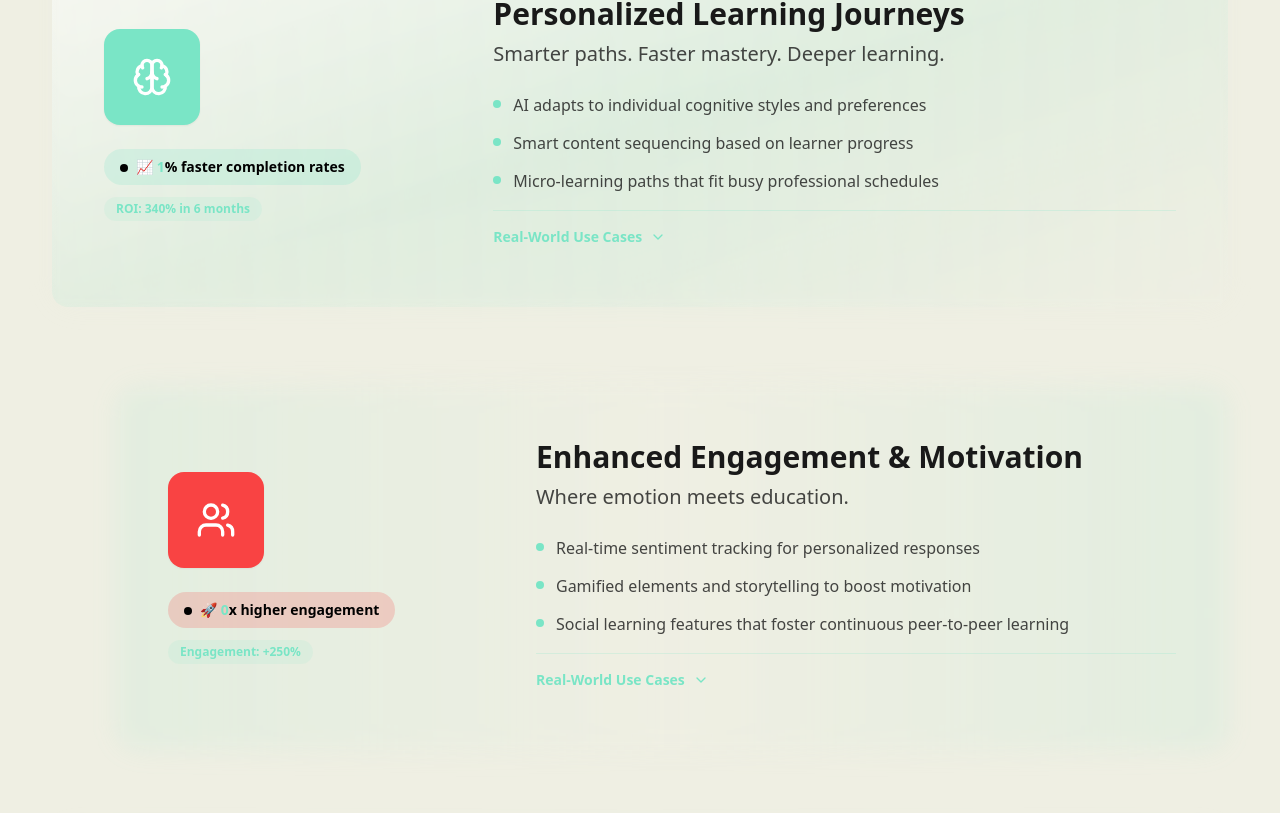
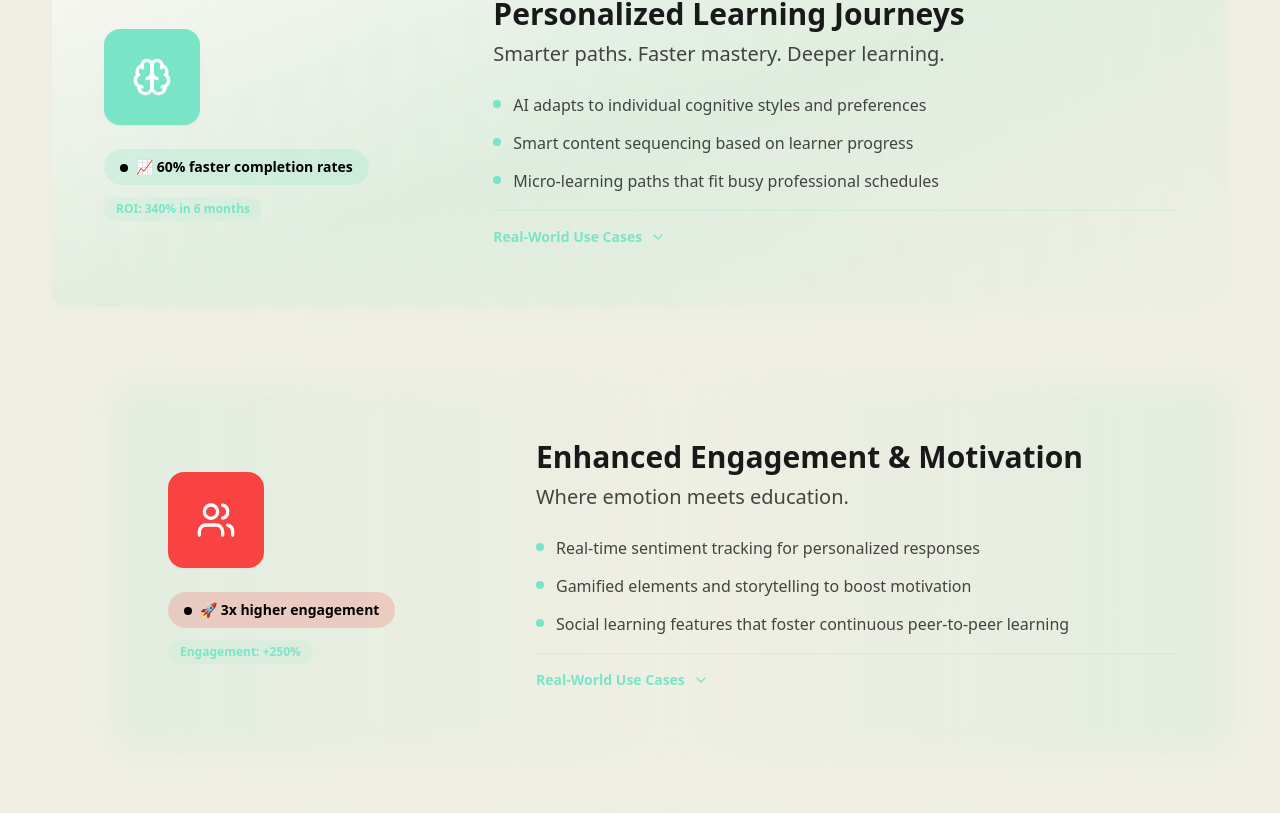
Before and after one commit to kkarakas-lxera/lxera-vision-platform, a React (Vite) app: page / in a window 1280 px wide. Shown: the part 2067-2880 px from the top of the page. Built offline with nearby package versions, Linux system fonts and the light colour scheme.

Commit message:
Reverted to commit f332fc673046d4ba4768b3a461699b25130e96d4

```diff
--- a/src/components/AnimatedStat.tsx
+++ /dev/null
@@ -1,91 +0,0 @@
-
-import { useEffect, useRef, useState } from "react";
-
-interface AnimatedStatProps {
-  value: string; // E.g., "60% faster", "+250% engagement", "3x boost"
-  duration?: number; // ms, default 1500
-  className?: string;
-}
-
-function parseNumber(stat: string): { prefix: string; number: number; suffix: string } {
-  // Finds the first number (int or float), and splits prefix/suffix
-  const match = stat.match(/([+-]?[\d.,]+)(.*)/);
-  if (!match) {
-    return { prefix: "", number: 0, suffix: stat };
-  }
-  const [_, numStr, after] = match;
-  const prefixMatch = stat.match(/^([^0-9+\-.]*)/);
-  return {
-    prefix: prefixMatch ? prefixMatch[0] : "",
-    number: parseFloat(numStr.replace(/,/g, "")),
-    suffix: after
-  };
-}
-
-const AnimatedStat = ({ value, duration = 1500, className }: AnimatedStatProps) => {
-  const [current, setCurrent] = useState(0);
-  const [hasAnimated, setHasAnimated] = useState(false);
-  const statRef = useRef<HTMLSpanElement | null>(null);
-
-  const { prefix, number, suffix } = parseNumber(value);
-
-  useEffect(() => {
-    let timeout: NodeJS.Timeout;
-    let observer: IntersectionObserver | undefined;
-    const node = statRef.current;
-
-    if (!node) return;
-
-    const startAnimation = () => {
-      if (hasAnimated) return;
-      setHasAnimated(true);
-      const start = 0;
-      const end = number;
-      const steps = 40;
-      let currentStep = 0;
-
-      const increment = () => {
-        currentStep++;
-        const progress = Math.min(currentStep / steps, 1);
-        const nextValue = Math.floor(progress * (end - start) + start);
-        setCurrent(nextValue);
-        if (currentStep < steps) {
-          timeout = setTimeout(increment, duration / steps);
-        } else {
-          setCurrent(end);
-        }
-      };
-      increment();
-    };
-
-    observer = new IntersectionObserver(
-      entries => {
-        if (entries[0].isIntersecting) {
-          startAnimation();
-          observer && observer.disconnect();
-        }
-      },
-      { threshold: 0.5 }
-    );
-
-    observer.observe(node);
-
-    return () => {
-      if (timeout) clearTimeout(timeout);
-      observer && observer.disconnect();
-    };
-    // eslint-disable-next-line
-  }, [statRef, number, duration, hasAnimated]);
-
-  return (
-    <span ref={statRef} className={className}>
-      {prefix}
-      <span className="text-future-green font-bold">
-        {statRef.current && hasAnimated ? current : 0}
-      </span>
-      {suffix}
-    </span>
-  );
-};
-
-export default AnimatedStat;
--- a/src/components/CapabilityCard.tsx
+++ b/src/components/CapabilityCard.tsx
@@ -2,7 +2,6 @@ import { Badge } from "@/components/ui/badge";
 import { Card, CardContent } from "@/components/ui/card";
 import { LucideIcon, ChevronDown, ChevronUp } from "lucide-react";
 import { useState } from "react";
-import AnimatedStat from "./AnimatedStat";
 
 interface CapabilityCardProps {
   icon: LucideIcon;
@@ -57,7 +56,7 @@ const CapabilityCard = ({
           <div className="flex items-center gap-2">
             <span className={`text-xs md:text-sm font-semibold px-4 py-2 rounded-full ${badgeBg} ${badgeBorder}`}>
               <span className="w-2 h-2 bg-current rounded-full inline-block mr-2"></span>
-              <AnimatedStat value={impactStat} />
+              {impactStat}
             </span>
           </div>
           {roiMetrics && (
```
